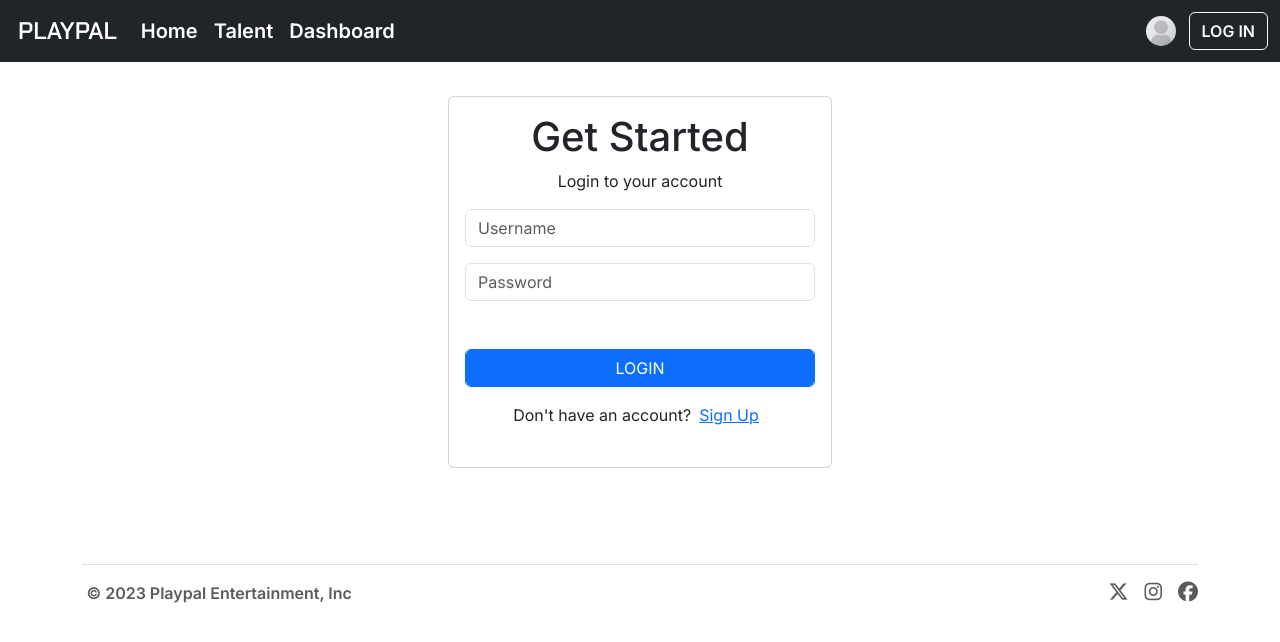
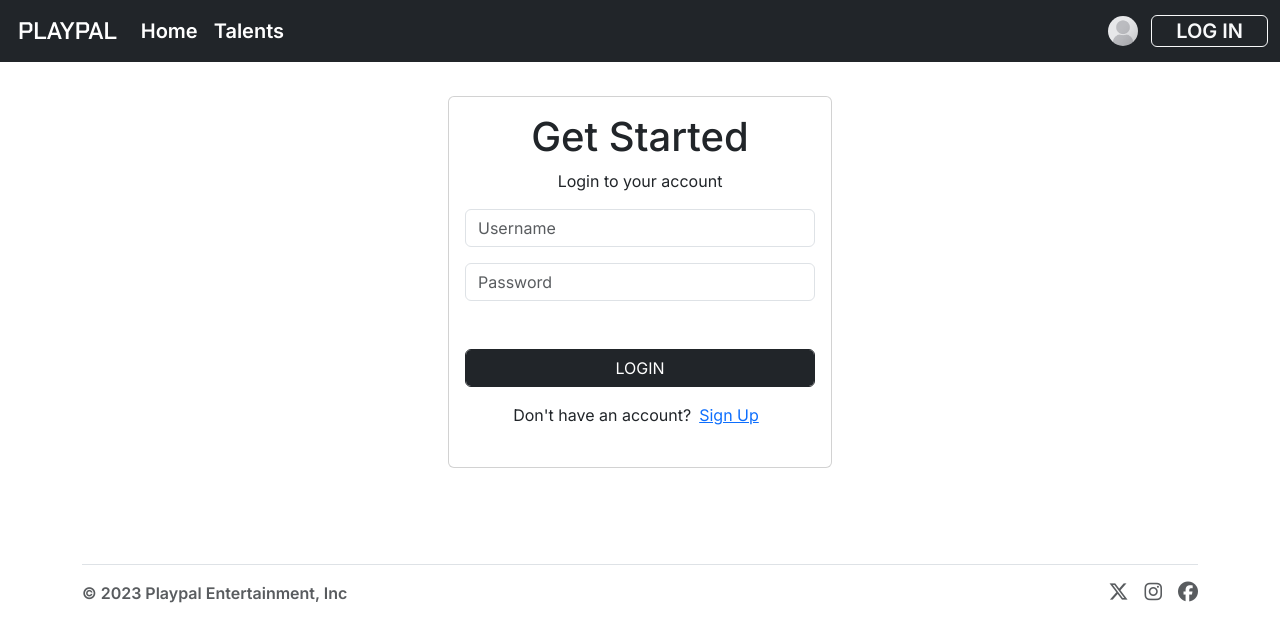
Before and after one commit to slashedzer0/Playpal, a Flask app: page /login in a window 1280 px wide. Shown: the top 642 px of the page. Run offline with Flask 3, Linux system fonts and the light colour scheme; some libraries are stand-ins or nearby versions.

Commit message:
update login

```diff
--- a/templates/login.html
+++ b/templates/login.html
@@ -10,6 +10,10 @@
   <link href="https://cdn.jsdelivr.net/npm/bootstrap@5.3.2/dist/css/bootstrap.min.css" rel="stylesheet"
     integrity="sha384-T3c6CoIi6uLrA9TneNEoa7RxnatzjcDSCmG1MXxSR1GAsXEV/Dwwykc2MPK8M2HN" crossorigin="anonymous">
 
+  <!-- jquery -->
+  <script src="https://code.jquery.com/jquery-3.7.1.js" integrity="sha256-eKhayi8LEQwp4NKxN+CfCh+3qOVUtJn3QNZ0TciWLP4="
+    crossorigin="anonymous"></script>
+
   <!-- google fonts -->
   <link rel="preconnect" href="https://fonts.googleapis.com">
   <link rel="preconnect" href="https://fonts.gstatic.com" crossorigin>
@@ -17,8 +21,8 @@
     href="https://fonts.googleapis.com/css2?family=Chakra+Petch:wght@500;600;700&family=Inter:wght@300;400;500;600;700&display=swap"
     rel="stylesheet">
 
-  <!-- custom css -->
-  <link rel="stylesheet" href="css/style.css" type="text/css">
+<!-- custom css -->
+<link href="{{ url_for('static', filename='/css/style.css') }}" rel="stylesheet" type="text/css">
 
   <!-- font awesome -->
   <link rel="stylesheet" href="https://site-assets.fontawesome.com/releases/v6.5.0/css/all.css">
@@ -45,25 +49,42 @@
             <a class="nav-link active fw-semibold fs-5" href="#">Home</a>
           </li>
           <li class="nav-item">
-            <a class="nav-link active fw-semibold fs-5" href="#">Talent</a>
+            <a class="nav-link active fw-semibold fs-5" href="/talents">Talents</a>
           </li>
-          <li class="nav-item">
+          <li class="nav-item visually-hidden" id="dashboard-navbar">
             <a class="nav-link active fw-semibold fs-5" href="#">Dashboard</a>
           </li>
         </ul>
-        <div class="btn-group">
+        <div class="btn-group" id="profile-menu">
           <button type="button" class="btn btn-outline-link fw-semibold" data-bs-toggle="dropdown"
             aria-expanded="false">
             <img src="/static/img/profiles/profile-pic.jpg" class="rounded-circle" width="30" height="30"
               loading="lazy" />
           </button>
           <ul class="dropdown-menu dropdown-menu-end">
-            <li><a class="dropdown-item" href="#">Profile</a></li>
-            <li><a class="dropdown-item" href="#">Settings</a></li>
-            <li><a class="dropdown-item" href="#">Log Out</a></li>
+            <li>
+            <li style="cursor: pointer;"><a class="dropdown-item" data-bs-toggle="modal"
+                data-bs-target="#modal-account"><i class="fa-solid fa-user-pen"></i>&nbsp;&nbsp;Account
+                Settings</a>
+            </li>
+            <hr class="dropdown-divider">
+            <li style="cursor: pointer;"><a class="dropdown-item" data-bs-toggle="modal"
+                data-bs-target="#modal-talent"><i class="fa-solid fa-user-gear"></i>&nbsp;&nbsp;Talent
+                Settings</a>
+            </li>
+            <hr class="dropdown-divider">
+            <li style="cursor: pointer;"><a class="dropdown-item" data-bs-toggle="modal"
+                data-bs-target="#modal-delete"><i class="fa-solid fa-user-xmark"></i>&nbsp;&nbsp;Delete Account</a></li>
+            <li>
+              <hr class="dropdown-divider">
+            </li>
+            <li><a class="dropdown-item" href="#"><i class="fa-solid fa-right-from-bracket"></i>&nbsp;&nbsp;&nbsp;Sign
+                Out</a>
+            </li>
           </ul>
         </div>
-        <button type="button" class="btn btn-outline-light fw-semibold">LOG IN</button>
+
+        <a href="/login" class="btn btn-outline-light fw-semibold fs-5 px-4 py-0" id="login-navbar">LOG IN</a>
       </div>
     </div>
   </nav>
@@ -83,7 +104,7 @@
                     <input type="password" class="form-control" id="password" placeholder="Password">
                 </div>
                 <div class="mt-5 mb-3">
-                    <a href="#" class="btn btn-primary form-control ">LOGIN</a>
+                    <a href="#" class="btn btn-dark form-control " >LOGIN</a>
                 </div>
                 <p class="card-text text-center mb-4">Don't have an account?<a href="#" class="link-underline-primary mx-2">Sign Up</a></p>
             </div>
@@ -95,14 +116,16 @@
   <div class="container">
     <footer class="d-flex flex-wrap justify-content-between align-items-center py-3 my-4 border-top">
       <div class="col-md-4 d-flex align-items-center">
-        <i class="fa-regular fa-planet-ringed fs-5"></i>&nbsp;
         <span class="mb-3 mb-md-0 fw-semibold text-body-secondary">© 2023 Playpal Entertainment, Inc</span>
       </div>
 
       <ul class="nav col-md-4 justify-content-end list-unstyled d-flex">
-        <li class="ms-3"><a class="text-body-secondary" href="#"><i class="fa-brands fa-x-twitter fs-5"></i></a></li>
-        <li class="ms-3"><a class="text-body-secondary" href="#"><i class="fa-brands fa-instagram fs-5"></i></a></li>
-        <li class="ms-3"><a class="text-body-secondary" href="#"><i class="fa-brands fa-facebook fs-5"></i></a></li>
+        <li class="ms-3"><a class="text-body-secondary" href="javascript:void(0);"><i
+              class="fa-brands fa-x-twitter fs-5"></i></a></li>
+        <li class="ms-3"><a class="text-body-secondary" href="javascript:void(0);"><i
+              class="fa-brands fa-instagram fs-5"></i></a></li>
+        <li class="ms-3"><a class="text-body-secondary" href="javascript:void(0);"><i
+              class="fa-brands fa-facebook fs-5"></i></a></li>
       </ul>
     </footer>
   </div>
```
